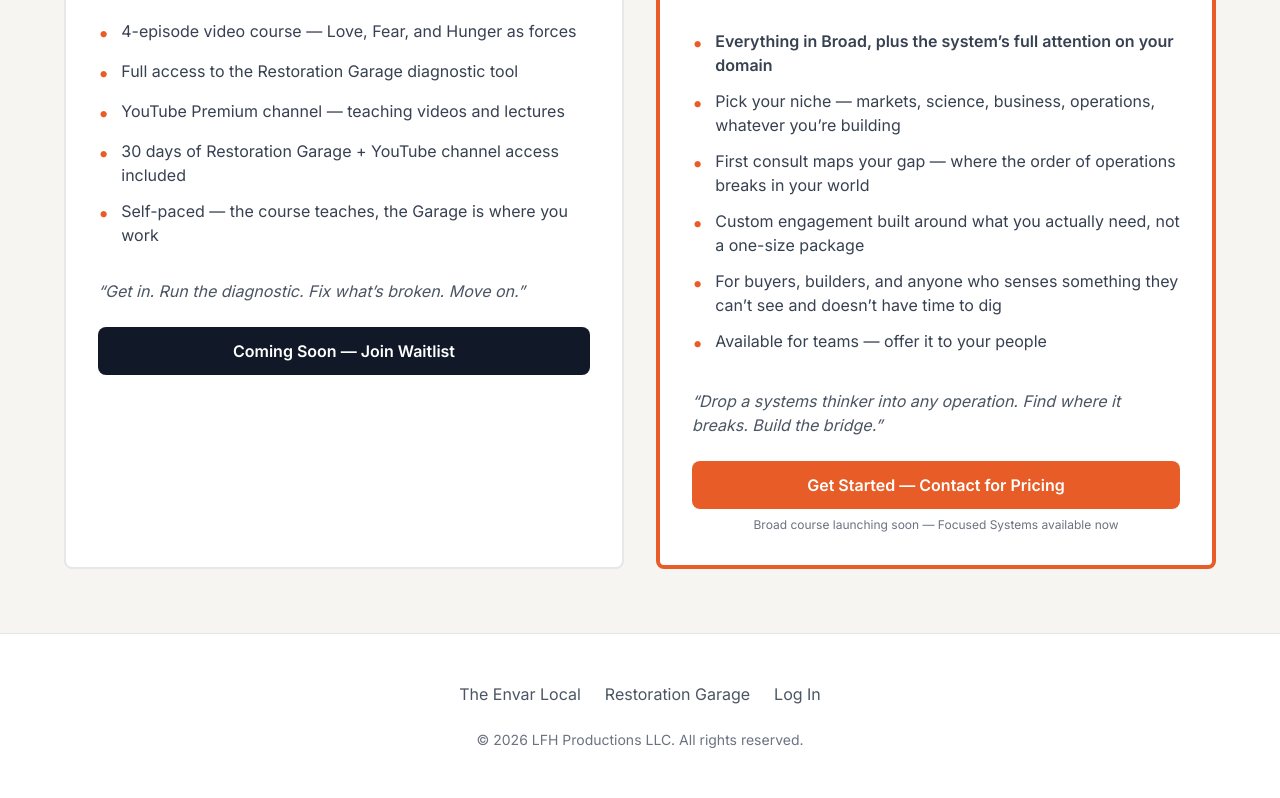
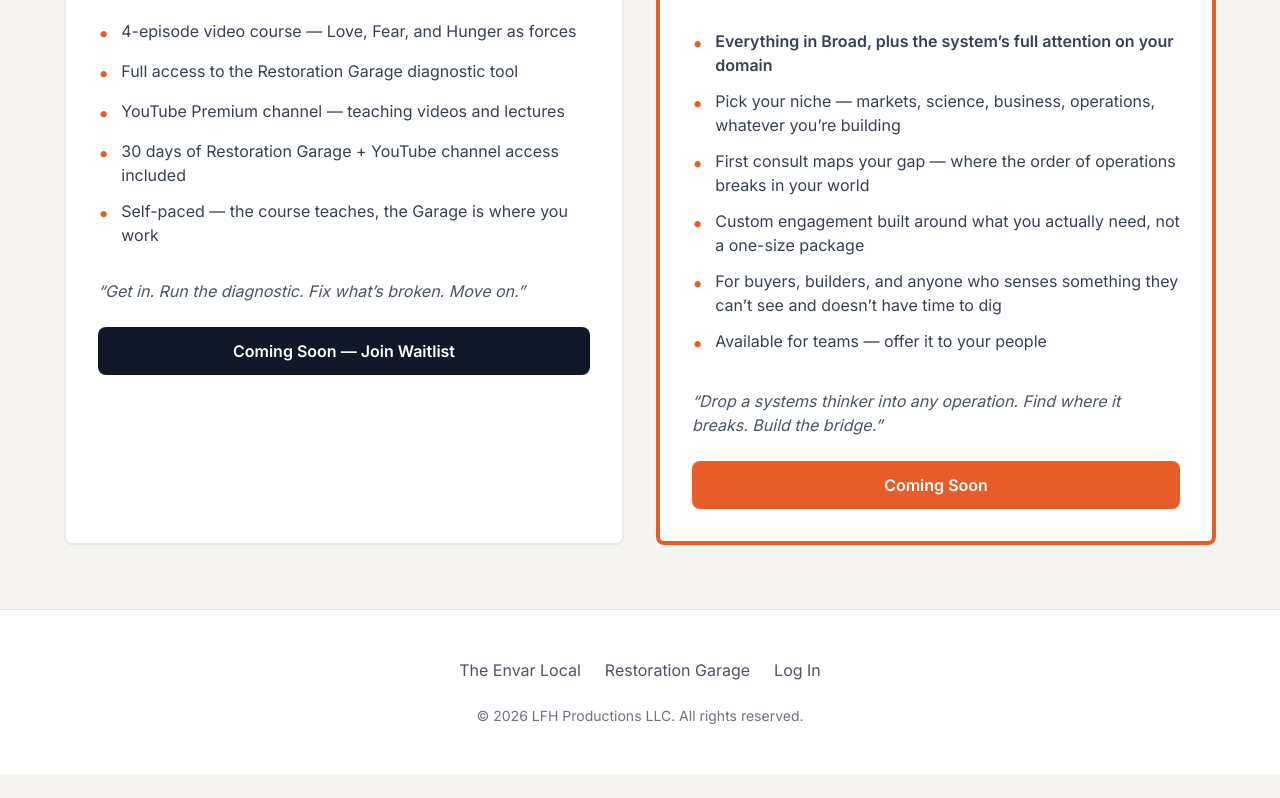
Before and after one commit to ndispenza1-maker/lovefearhunger, a Next.js app: page / in a window 1280 px wide. Shown: the part 1564-2362 px from the top of the page. After the commit the page ends 2338 px from the top, so only its background shows below. Built offline with nearby package versions, Linux system fonts and the light colour scheme; a web font is replaced by a local one.

Commit message:
Remove 'available now' from Focused Systems — both tiers Coming Soon

```diff
--- a/app/page.tsx
+++ b/app/page.tsx
@@ -154,9 +154,8 @@
                 href="/signup"
                 className="block text-center w-full bg-[#E85D27] hover:bg-[#d54d17] text-white font-semibold px-6 py-3 rounded-lg transition-colors"
               >
-                Get Started &mdash; Contact for Pricing
+                Coming Soon
               </a>
-              <p className="text-xs text-gray-500 mt-2 text-center">Broad course launching soon &mdash; Focused Systems available now</p>
             </div>
           </div>
         </div>
```
